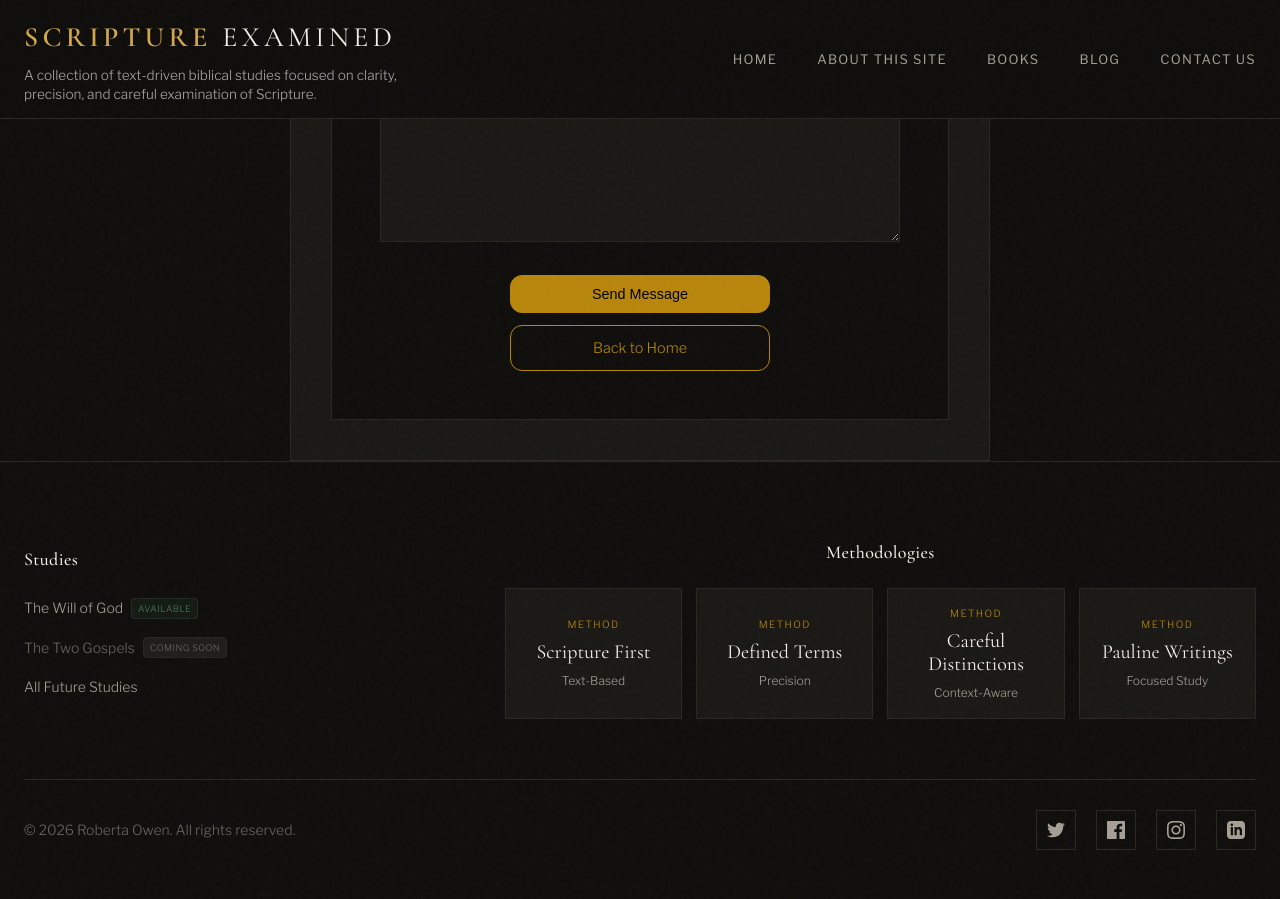
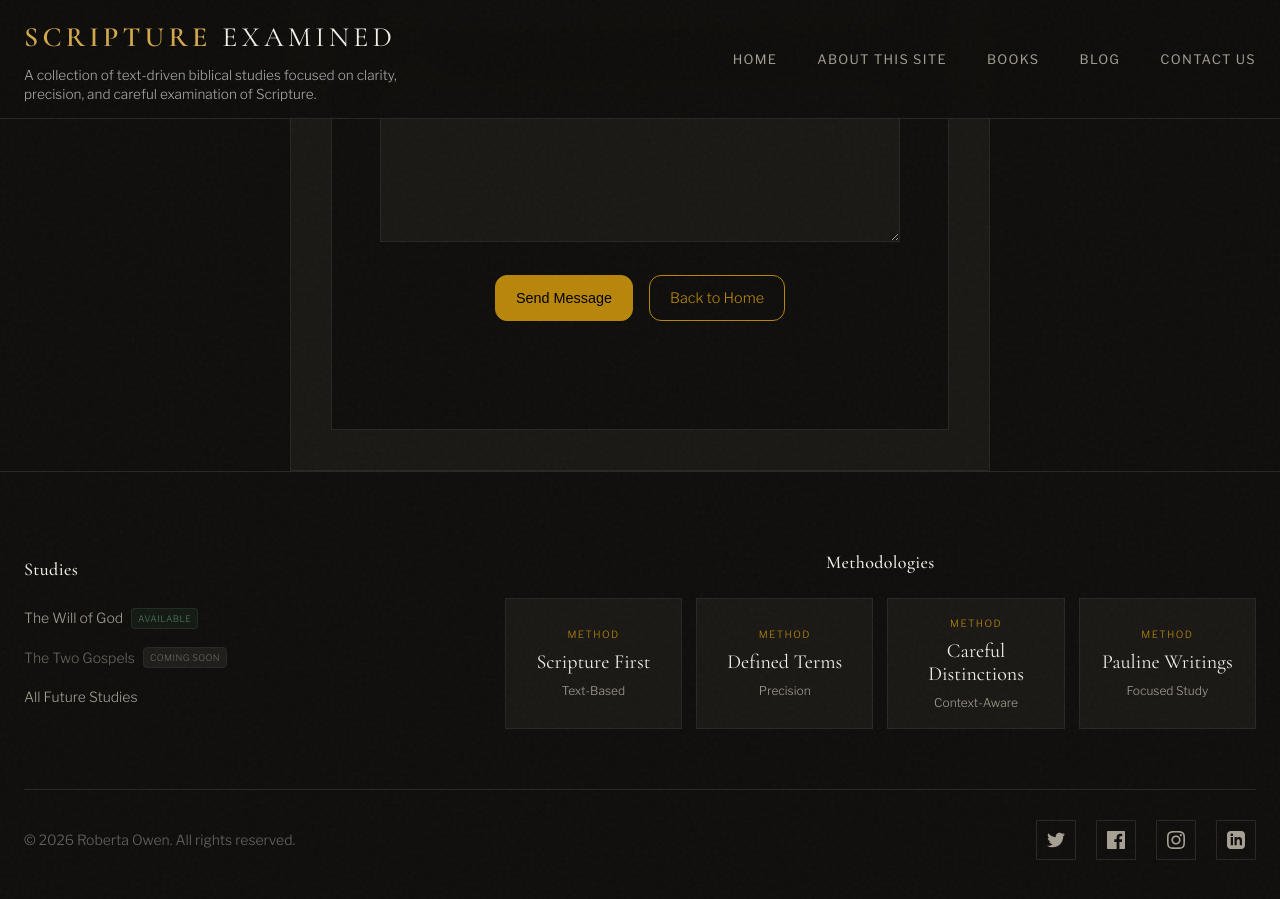
Before and after one commit to ScriptureExamined/PaulineEpistles, a Jekyll site: the page built from contact.html, in a window 1280 px wide and 900 px high, scrolled down 675 px. Built offline with Jekyll 4.4.1, drawn with Linux system fonts in a browser that asks for light colours.

Commit message:
Update contact.html

```diff
--- a/contact.html
+++ b/contact.html
@@ -86,7 +86,10 @@ load_web3: true
             ></textarea>
           </div>
 
-          <div class="book-actions center-actions">
+          <div
+            class="hero-actions"
+            style="justify-content: center; margin-top: 24px"
+          >
             <button type="submit" class="btn btn-primary">Send Message</button>
             <a href="index.html" class="btn btn-outline">Back to Home</a>
           </div>
```
